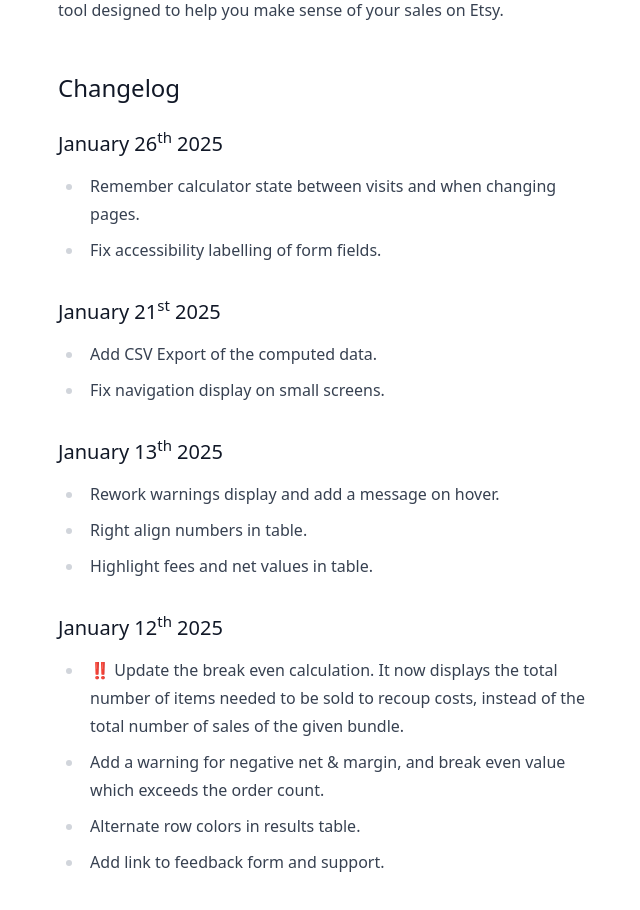
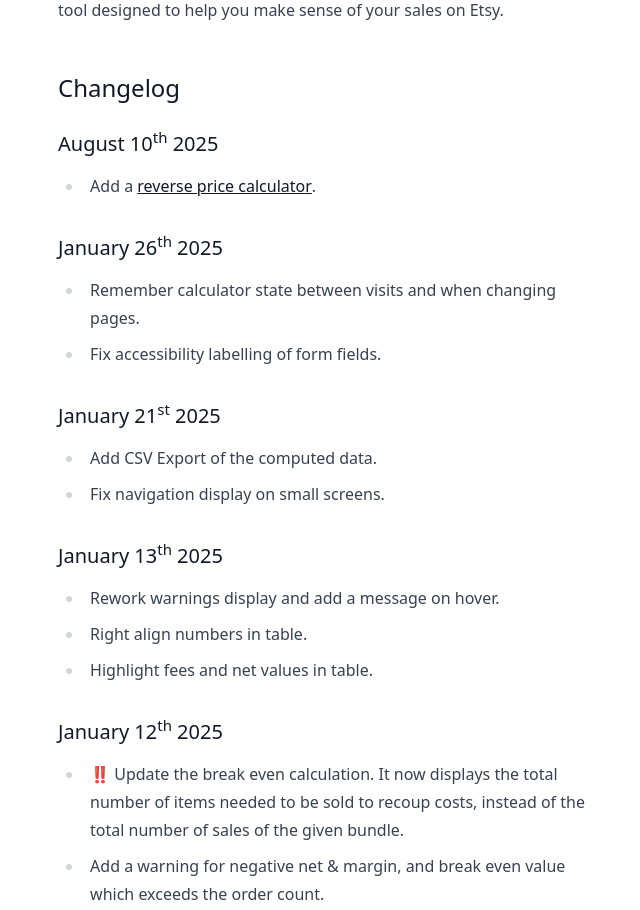
Before and after one commit to loicteixeira/retail-price-calculator, a SvelteKit app: page /about in a window 1280 px wide. Shown: the part 1020-1930 px from the top of the page, without its empty margins (309-949 px from the left). Built offline with nearby package versions, Linux system fonts and the light colour scheme.

Commit message:
Update changelog

```diff
--- a/src/routes/about/+page.svelte
+++ b/src/routes/about/+page.svelte
@@ -62,6 +62,14 @@
 
 	<H level={2} id="changelog">Changelog</H>
 
+	<H level={3} id="2025-008-10">
+		<time datetime="2025-008-10">August 10<sup>th</sup> 2025</time>
+	</H>
+
+	<ul>
+		<li>Add a <a href="/reverse">reverse price calculator</a>.</li>
+	</ul>
+
 	<H level={3} id="2025-01-26">
 		<time datetime="2025-01-26">January 26<sup>th</sup> 2025</time>
 	</H>
```
